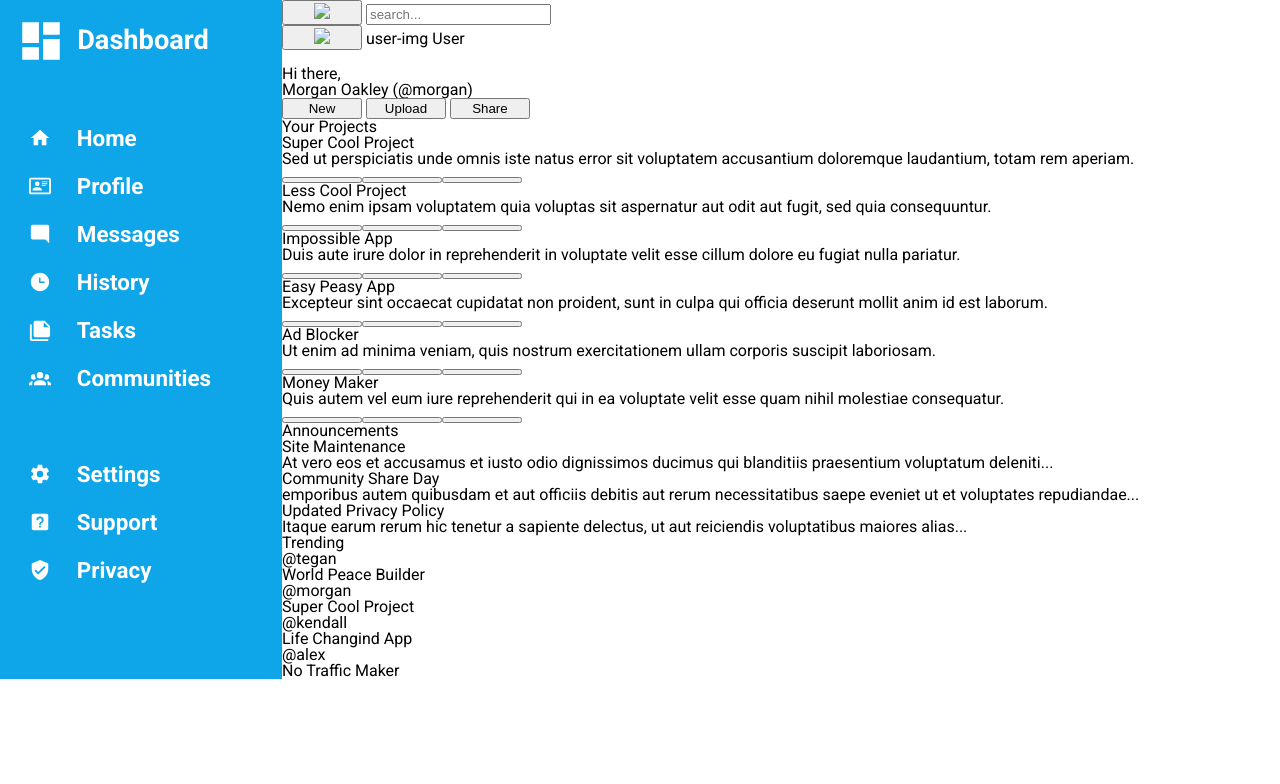
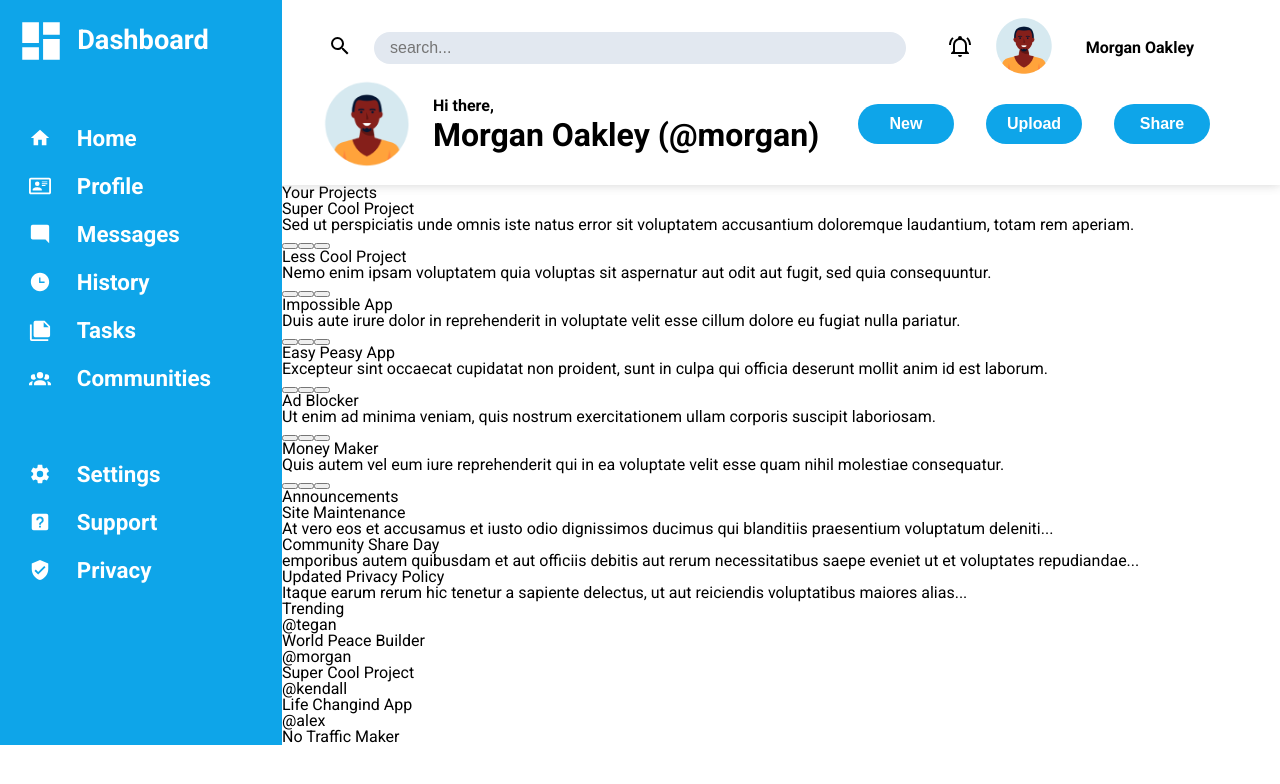
Before and after one commit to TarsisViana/admin-dashboard, a plain HTML site: page index.html in a window 1280 px wide. Drawn offline with Linux system fonts and the light colour scheme.

Commit message:
Add the header style

```diff
--- a/index.html
+++ b/index.html
@@ -90,18 +90,21 @@
   <header>
     <div class="search-bar-wrapper">
       <form action="" method="get">
-        <button type="submit"><img src="magnify.svg"></button>
-        <input type="text" placeholder="search...">
+        <button class="search-bar notifications" type="submit"><img src="/assets/magnify.svg"></button>
+        <input class="search-bar" type="text" placeholder="search...">
       </form>
-      <button type="submit"><img src="magnify.svg"></button>
-        <a href="">user-img</a>
-        <a href="">User</a>
+      <button class= "search-bar search-button" type="submit"><img src="/assets/bell-ring-outline.svg"></button>
+      <a class="user-icon-small" href=""><img src="/assets/icon-1.png" alt=""></a>
+      <a class= "user-name-small" href="">Morgan Oakley</a>
     </div>
     <div class= "info-buttons-wrapper">
       <div class="user-info">
-        <img src="" alt="">
-        <p id="greeting">Hi there,</p>
-        <p class="user-name">Morgan Oakley (@morgan)</p>
+        <img class="user-icon-large" src="/assets/icon-1.png" alt="">
+
+        <div class="text-wrapper">
+          <p id="greeting">Hi there,</p>
+          <p class="user-name">Morgan Oakley (@morgan)</p>
+        </div>
       </div>
       <div class="header-buttons">
         <button id="new" class="header-buttons">New</button>
--- a/styles.css
+++ b/styles.css
@@ -51,7 +51,7 @@ table {
 
 :root{
   --blue-background: #0ea5e9;
-  --grey-background: #faf5ff;
+  --grey-background: #e2e8f0;
 }
 
 body{
@@ -114,10 +114,119 @@ li.nav-item a{
   max-width: 200px;
 }
 
-button{
-  width: 80px;
-}
-
 p.nav-item{
   display: inline-block;
 }
+
+
+/* header styling */
+
+header{
+  padding: 16px 70px 16px 40px;
+  box-shadow: 0px 0px 10px rgba(128, 128, 128, 0.342);
+  clip-path: inset(0px 0px -10px 0);
+}
+
+div.search-bar-wrapper{
+  display: grid;
+  grid-template-columns: 1fr auto auto auto;
+  align-items: center;
+  gap: 16px;
+}
+
+form{
+  display: flex;
+  align-items: center;
+  gap: 16px;
+}
+
+button.search-bar{
+  width: 36px;
+  height: 36px;
+  background-color: white;
+  border-radius: 50%;
+  border: none;
+}
+
+button:hover{
+  box-shadow: 2px 2px 3px #68686850;
+}
+
+input.search-bar{
+  height: 2rem;
+  border-radius: 1.75rem;
+  padding : 0 1rem;
+  font-size: 1rem;
+  background-color: var(--grey-background);
+  border: none;
+  max-width: 500px;
+  flex: 1;
+}
+
+input:focus {
+  outline: 0;
+  box-shadow: 2px 2px 3px #68686850;
+}
+
+:focus-visible{
+  appearance: none;
+}
+
+a.user-icon-small img{
+  height: 60px;
+  width: 60px;
+}
+
+a.user-name-small{
+  font-weight: bold;
+  font-size: 1rem;
+  margin-left: 1rem;
+  margin-right: 1rem;
+}
+
+div.info-buttons-wrapper{
+  display: grid;
+  grid-template-columns: 1fr auto;
+  align-items: center;
+}
+
+div.user-info{
+  display: grid;
+  grid-template-columns: 90px 1fr;
+  align-items: center;
+  gap: 1rem;
+}
+
+img.user-icon-large{
+  width: 90px;
+}
+
+p#greeting,
+p.user-name{
+  font-weight: bold;
+  margin: 5px;
+}
+
+p#greeting{
+  align-self: baseline;
+}
+
+p.user-name{
+  font-size: 2rem;
+}
+
+div.header-buttons{
+  display: flex;
+  gap: 2rem;
+}
+
+button.header-buttons{
+  background-color: var(--blue-background);
+  color :white;
+  font-size: 1rem;
+  font-weight: bold;
+  height: 2.5rem;
+  width: 6rem;
+  border-radius: 2rem;
+  border: none
+}
```
Also changed, not shown: assets/icon-1.png (added), assets/icon-2.png (added), assets/icon-3.png (added), assets/icon-4.png (added).
